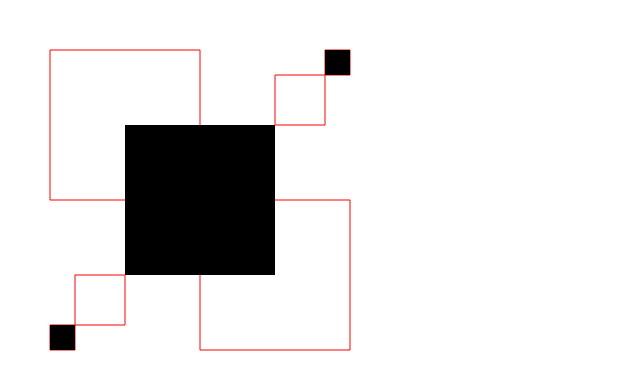
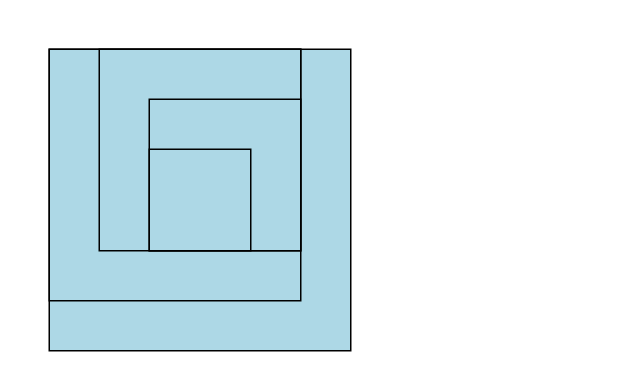
Before and after one commit to EHB-MCT/dev1-exercises-JochenSunaert, a plain HTML site: page index.html in a window 1280 px wide. Shown: the whole page, without its empty margins (0-640 px from the left). Drawn offline with Linux system fonts and the light colour scheme.

Commit message:
1-4 layers added

```diff
--- /dev/null
+++ b/exercises/1-functions/1-4.js
@@ -0,0 +1,56 @@
+"use strict";
+
+let canvas = document.querySelector('canvas');
+canvas.width = window.innerWidth;
+canvas.height = window.innerHeight;
+let context = canvas.getContext('2d');
+
+
+function drawSquares() {
+    //rectangle1
+    context.beginPath();
+    context.rect(50, 50, 300, 300);
+    context.strokeStyle = "black";
+    context.lineWidth=3;
+    context.fillStyle="lightblue"
+    context.stroke();
+    context.fill();
+
+    //rectangle2
+    context.beginPath();
+    context.rect(50, 50, 250, 250);
+    context.strokeStyle = "black";
+    context.lineWidth=3;
+    context.fillStyle="lightblue"
+    context.stroke();
+    context.fill();
+
+    //rectangle3
+    context.beginPath();
+    context.rect(100, 50, 200, 200);
+    context.strokeStyle = "black";
+    context.lineWidth=3;
+    context.fillStyle="lightblue"
+    context.stroke();
+    context.fill();
+
+    //rectangle4
+    context.beginPath();
+    context.rect(150, 100, 150, 150);
+    context.strokeStyle = "black";
+    context.lineWidth=3;
+    context.fillStyle="lightblue"
+    context.stroke();
+    context.fill();
+
+    //rectangle5
+    context.beginPath();
+    context.rect(150, 150, 100, 100);
+    context.strokeStyle = "black";
+    context.lineWidth=3;
+    context.fillStyle="lightblue"
+    context.stroke();
+    context.fill();
+}
+
+drawSquares();
--- a/index.html
+++ b/index.html
@@ -1,7 +1,7 @@
 <html>
 
 <head>
-    <script src="exercises/1-functions/1-3.js" type="module"></script>
+    <script src="exercises/1-functions/1-4.js" type="module"></script>
     <link rel="stylesheet" type="text/css" href="styles/index.css" />
 </head>
 
```
